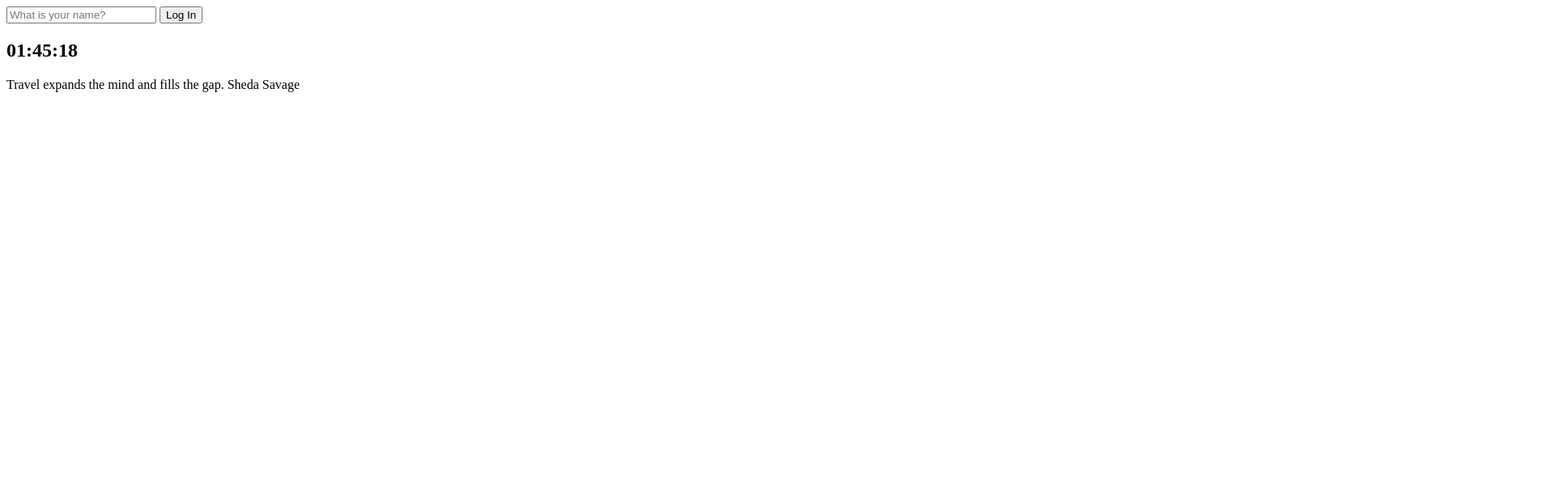
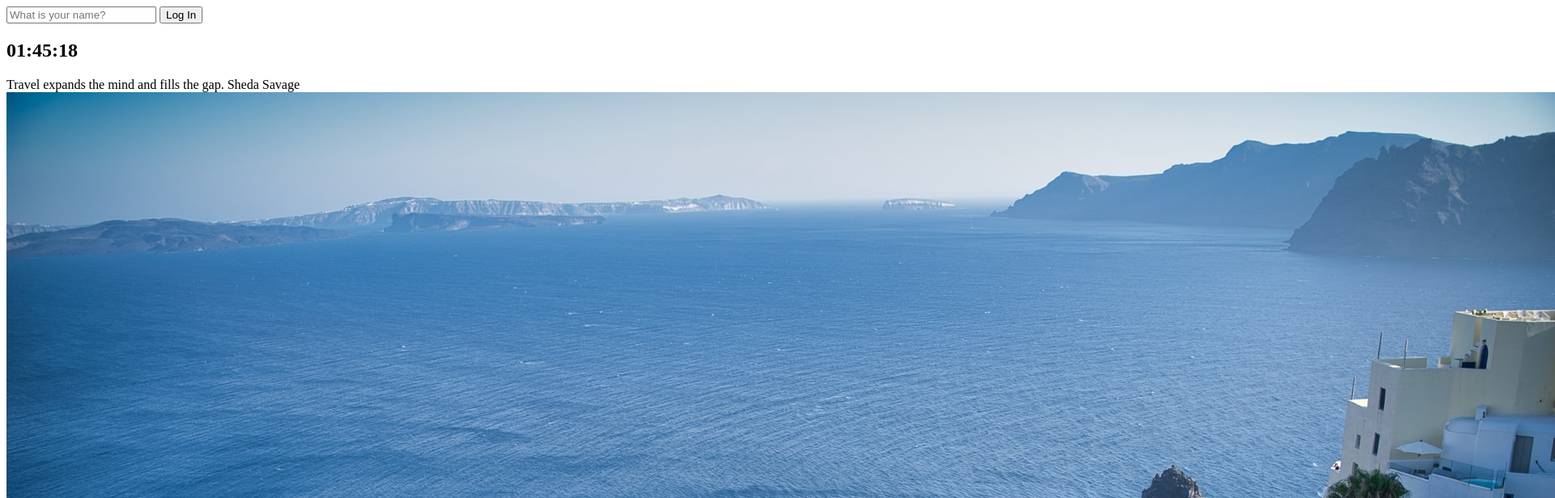
Before and after one commit to oranberry/chrome-app, a plain HTML site: page momentum/index.html in a window 1280 px wide. Shown: the top 616 px of the page at 81% size, 1920 px wide, since content can reach past the window. Drawn offline with Linux system fonts and the light colour scheme.

Commit message:
Random Background Image in Momentum App

```diff
--- a/momentum/index.html
+++ b/momentum/index.html
@@ -21,5 +21,6 @@
     <script src="js/login.js"></script>
     <script src="js/clock.js"></script>
     <script src="js/quotes.js"></script>
+    <script src="js/background.js"></script>
 </body>
 </html>
--- a/momentum/js/background.js
+++ b/momentum/js/background.js
@@ -1,9 +1,8 @@
 const images = ["0.jpeg", "1.jpeg", "2.jpeg"];
-
 const chosenImage = images[Math.floor(Math.random() * images.length)];
 
+// createElement()
 const bgImage = document.createElement("img");
-
 bgImage.src = `img/${chosenImage}`;
-
+// body에 추가
 document.body.appendChild(bgImage);
```
Also changed, not shown: momentum/img/0.jpeg (added), momentum/img/1.jpeg (added), momentum/img/2.jpeg (added).
